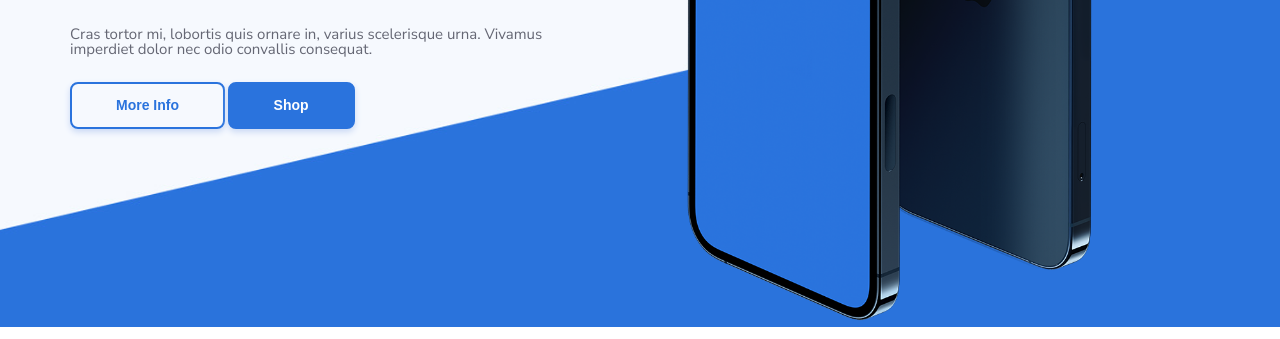
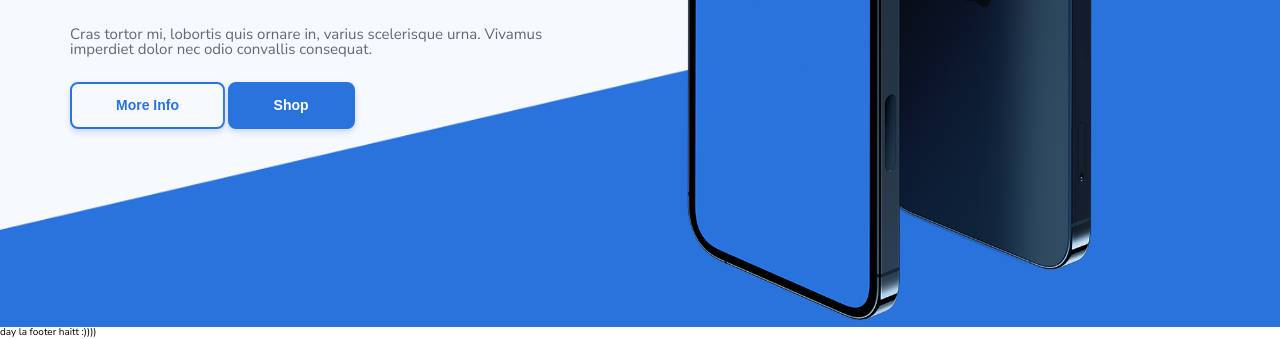
Before and after one commit to ToTruongHai/fe70_cyberphone, a plain HTML site: page index.html in a window 1280 px wide. Shown: the part 566-905 px from the top of the page. Drawn offline with Linux system fonts and the light colour scheme.

Commit message:
haitt implement footer

```diff
--- a/index.html
+++ b/index.html
@@ -65,7 +65,7 @@
         </section>
         <section class="products"></section>
       </main>
-      <footer></footer>
+      <footer>day la footer haitt :))))</footer>
     </div>
   </body>
 </html>
```
